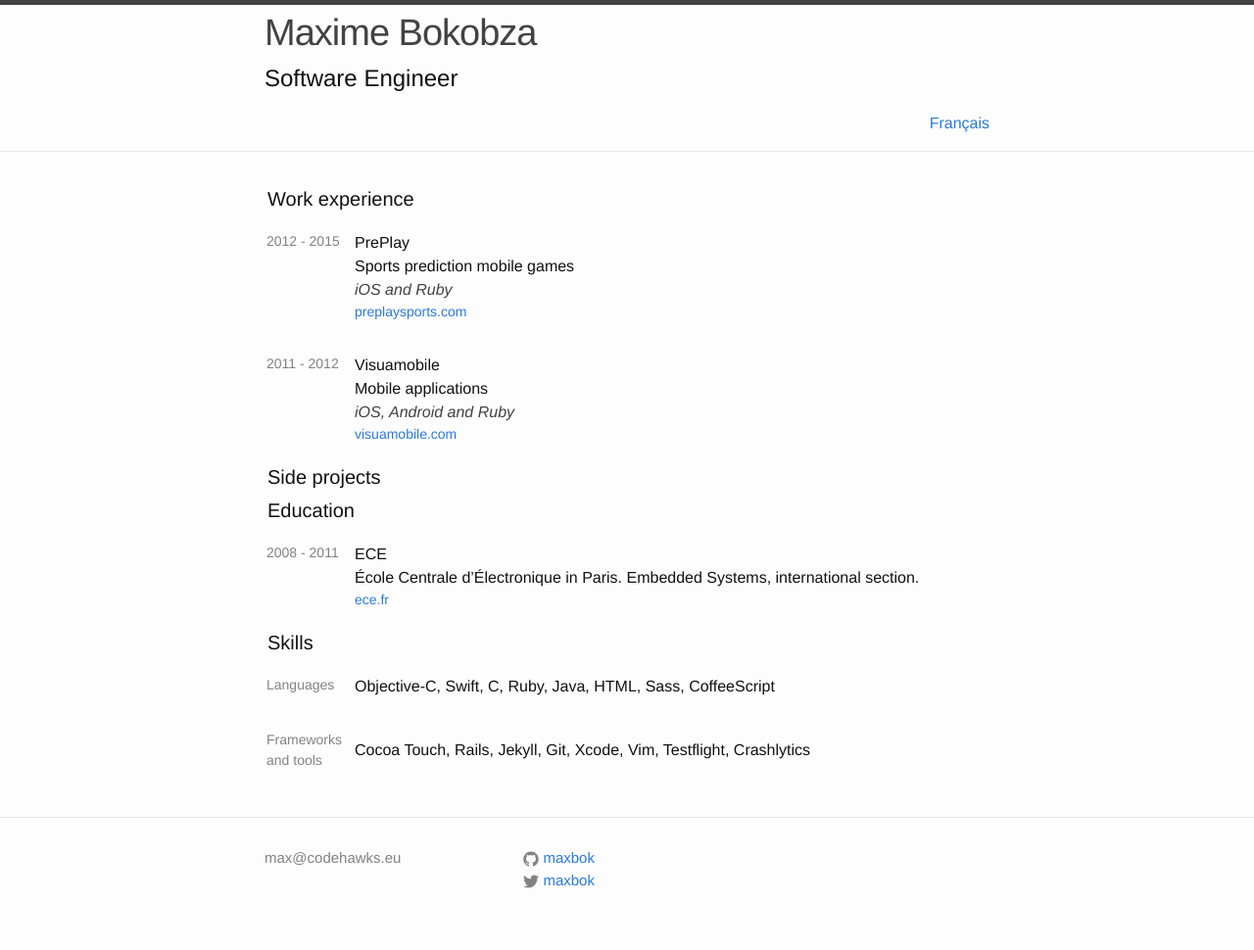
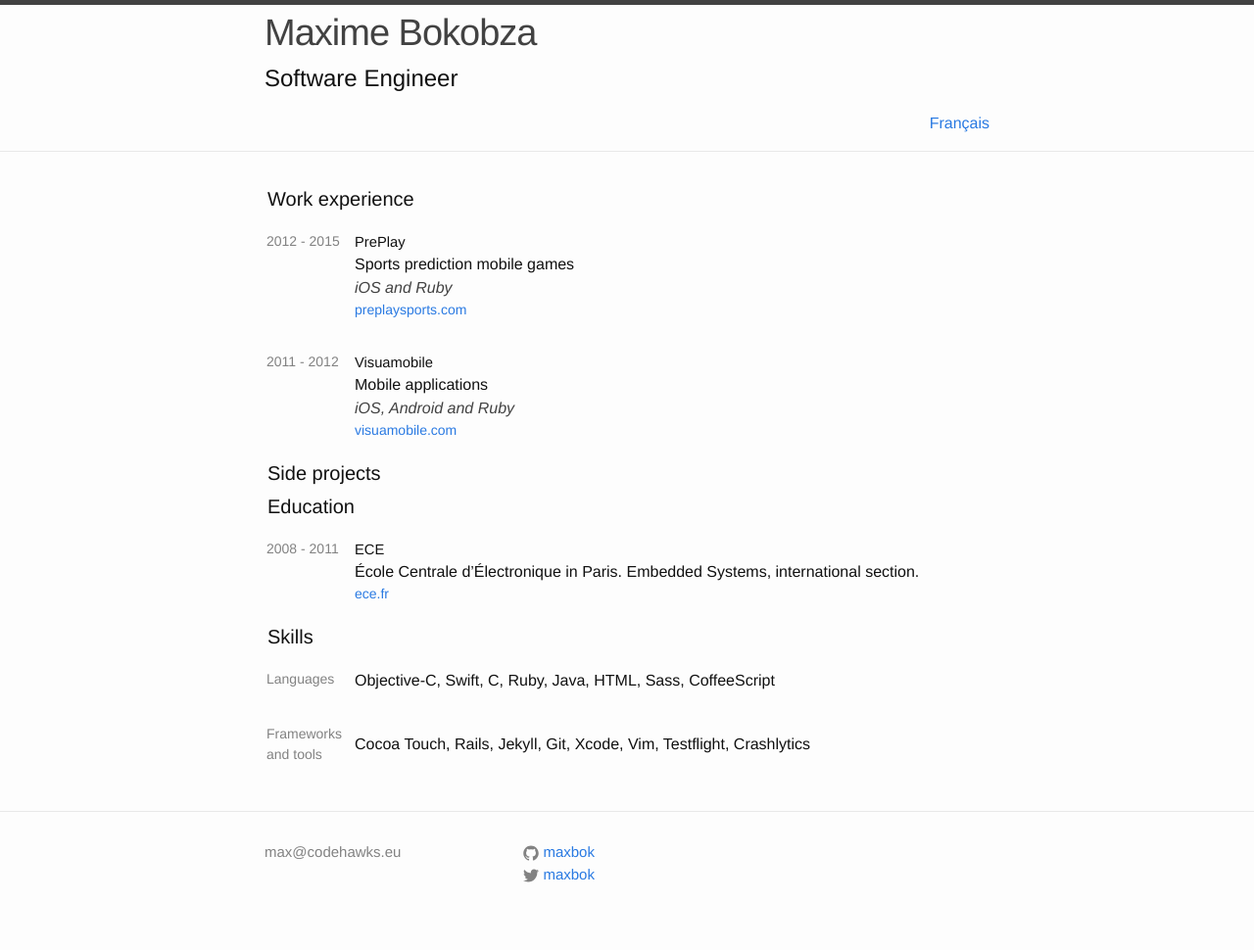
Before and after one commit to maxbok/me, a Jekyll site: the page built from _posts/en/0000-01-01-index.html, in a window 1280 px wide. Shown: the whole page at 98% size. Built offline with Jekyll 4.4.1, drawn with Linux system fonts in a browser that asks for light colours.

Commit message:
Improve exp title display

```diff
--- a/_sass/_exp.scss
+++ b/_sass/_exp.scss
@@ -6,6 +6,8 @@
 }
 
 .exp-title {
+    font-size: $smaller-font-size;
+    font-weight: bolder;
 }
 
 .exp-content, .skills-content {
--- a/css/main.scss
+++ b/css/main.scss
@@ -8,6 +8,7 @@
 // Our variables
 $base-font-family: Helvetica, Arial, sans-serif;
 $base-font-size:   16px;
+$smaller-font-size:  $base-font-size * 0.92;
 $small-font-size:  $base-font-size * 0.875;
 $base-line-height: 1.5;
 
```
